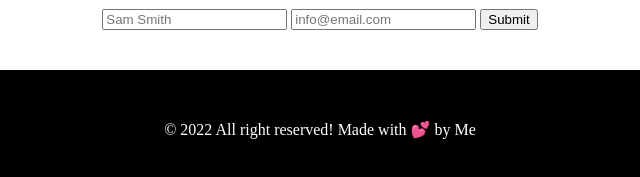
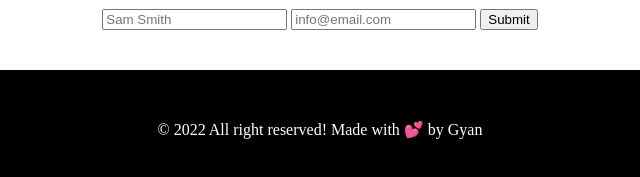
Before and after one commit to Gyanu2200/flexboxblog, a plain HTML site: page index.html in a window 1280 px wide. Shown: the part 2412-2589 px from the top of the page, 320-960 px from the left. Drawn offline with Linux system fonts and the light colour scheme.

Commit message:
footer updated

```diff
--- a/index.html
+++ b/index.html
@@ -288,7 +288,7 @@
     </div>
 
     <!-- footer section -->
-    <footer>&copy; 2022 All right reserved! Made with 💕 by Me</footer>
+    <footer>&copy; 2022 All right reserved! Made with 💕 by Gyan</footer>
 </body>
 
 </html>
```
